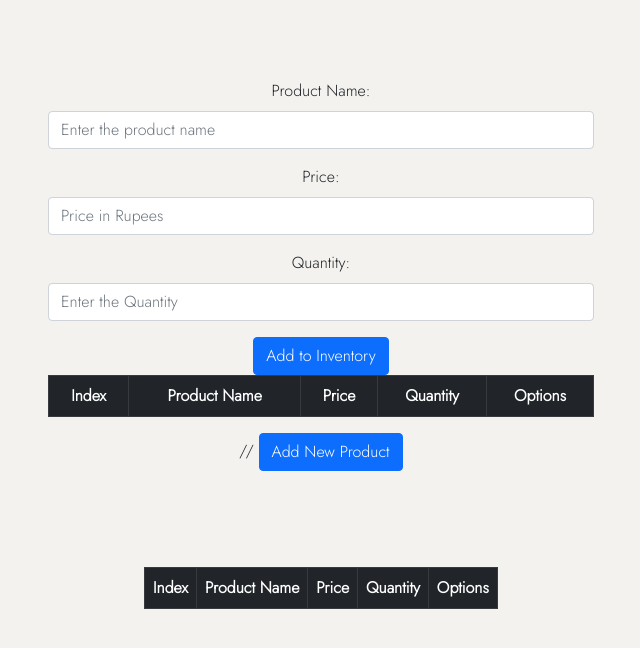
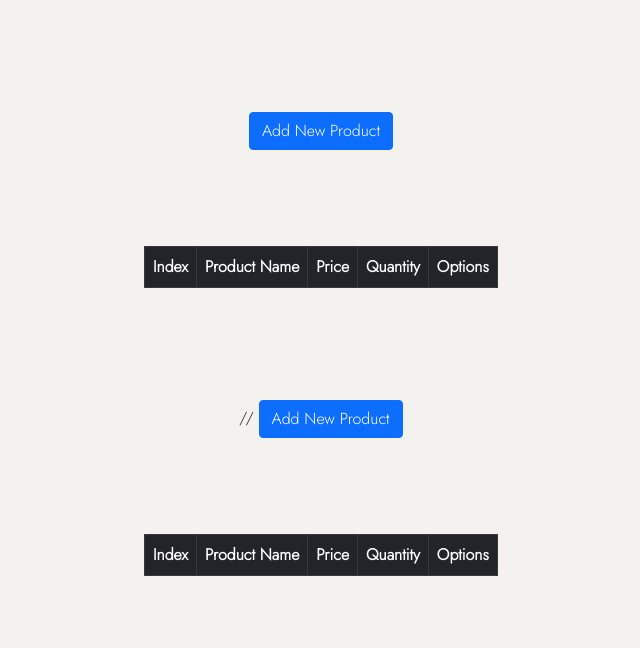
Before and after one commit to uniquenikki/Product-Inventory-, a React (Create React App) app: page /AddProduct in a window 1280 px wide. Shown: the top 648 px of the page, without its empty margins (319-959 px from the left). Built offline with nearby package versions, Linux system fonts and the light colour scheme.

Commit message:
Update App.js

```diff
--- a/src/App.js
+++ b/src/App.js
@@ -11,7 +11,7 @@ function App() {
     {<Router>
        <Switch>
         <Route exact path='/' component={Register}/>
-        <Route exact path='/AddProduct' component={Product}/>
+        <Route exact path='/AddProduct' component={AddProduct}/>
         </Switch>
     </Router>}
 //     <AddProduct/>
```
